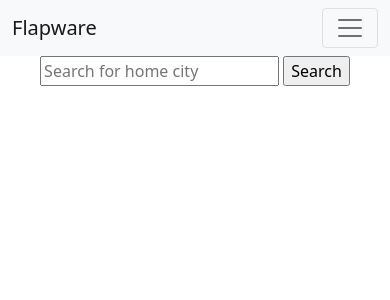
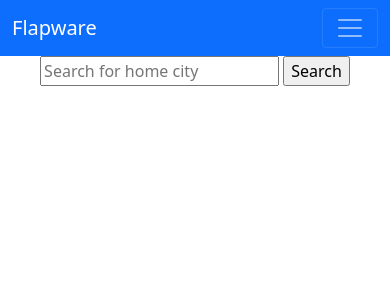
Before and after one commit to KnowYourLines/varyfly, a Django app: page / in a window 390 px wide. Shown: the top 300 px of the page. Run offline with Django 4.2, Linux system fonts and the light colour scheme; parts of the project's set-up code (start-up, migrations or seed data) failed here and were passed over.

Commit message:
fix mobile navbar

```diff
--- a/flapware/templates/destinations.html
+++ b/flapware/templates/destinations.html
@@ -8,7 +8,7 @@
     <link href="https://cdn.jsdelivr.net/npm/bootstrap@5.0.2/dist/css/bootstrap.min.css" rel="stylesheet" integrity="sha384-EVSTQN3/azprG1Anm3QDgpJLIm9Nao0Yz1ztcQTwFspd3yD65VohhpuuCOmLASjC" crossorigin="anonymous">
 </head>
 <body>
-<nav class="navbar navbar-expand-lg navbar-light bg-light">
+<nav class="navbar navbar-expand-lg navbar-dark bg-primary">
     <div class="container-fluid">
       <a class="navbar-brand" href="/">Flapware</a>
       <button class="navbar-toggler" type="button" data-bs-toggle="collapse" data-bs-target="#navbarSupportedContent" aria-controls="navbarSupportedContent" aria-expanded="false" aria-label="Toggle navigation">
@@ -87,5 +87,6 @@
         {% endif %}
     </div>
 </div>
+<script src="https://cdn.jsdelivr.net/npm/bootstrap@5.0.2/dist/js/bootstrap.bundle.min.js" integrity="sha384-MrcW6ZMFYlzcLA8Nl+NtUVF0sA7MsXsP1UyJoMp4YLEuNSfAP+JcXn/tWtIaxVXM" crossorigin="anonymous"></script>
 </body>
 </html>
--- a/flapware/templates/home.html
+++ b/flapware/templates/home.html
@@ -7,7 +7,7 @@
     <link href="https://cdn.jsdelivr.net/npm/bootstrap@5.0.2/dist/css/bootstrap.min.css" rel="stylesheet" integrity="sha384-EVSTQN3/azprG1Anm3QDgpJLIm9Nao0Yz1ztcQTwFspd3yD65VohhpuuCOmLASjC" crossorigin="anonymous">
 </head>
 <body>
-<nav class="navbar navbar-expand-lg navbar-light bg-light">
+<nav class="navbar navbar-expand-lg navbar-dark bg-primary">
     <div class="container-fluid">
       <a class="navbar-brand" href="/">Flapware</a>
       <button class="navbar-toggler" type="button" data-bs-toggle="collapse" data-bs-target="#navbarSupportedContent" aria-controls="navbarSupportedContent" aria-expanded="false" aria-label="Toggle navigation">
@@ -45,5 +45,6 @@
         Current home city: {{ home_city.name }}, {{ home_city.country_name }}
     {% endif %}
 </div>
+<script src="https://cdn.jsdelivr.net/npm/bootstrap@5.0.2/dist/js/bootstrap.bundle.min.js" integrity="sha384-MrcW6ZMFYlzcLA8Nl+NtUVF0sA7MsXsP1UyJoMp4YLEuNSfAP+JcXn/tWtIaxVXM" crossorigin="anonymous"></script>
 </body>
 </html>
--- a/flapware/templates/no_home_saved.html
+++ b/flapware/templates/no_home_saved.html
@@ -7,7 +7,7 @@
     <link href="https://cdn.jsdelivr.net/npm/bootstrap@5.0.2/dist/css/bootstrap.min.css" rel="stylesheet" integrity="sha384-EVSTQN3/azprG1Anm3QDgpJLIm9Nao0Yz1ztcQTwFspd3yD65VohhpuuCOmLASjC" crossorigin="anonymous">
 </head>
 <body>
-<nav class="navbar navbar-expand-lg navbar-light bg-light">
+<nav class="navbar navbar-expand-lg navbar-dark bg-primary">
     <div class="container-fluid">
       <a class="navbar-brand" href="/">Flapware</a>
       <button class="navbar-toggler" type="button" data-bs-toggle="collapse" data-bs-target="#navbarSupportedContent" aria-controls="navbarSupportedContent" aria-expanded="false" aria-label="Toggle navigation">
@@ -29,5 +29,6 @@
 <div class="container text-center">
     <h1 class="display-1">No <a class="link-primary" href="/">home city</a> saved</h1>
 </div>
+<script src="https://cdn.jsdelivr.net/npm/bootstrap@5.0.2/dist/js/bootstrap.bundle.min.js" integrity="sha384-MrcW6ZMFYlzcLA8Nl+NtUVF0sA7MsXsP1UyJoMp4YLEuNSfAP+JcXn/tWtIaxVXM" crossorigin="anonymous"></script>
 </body>
 </html>
```
